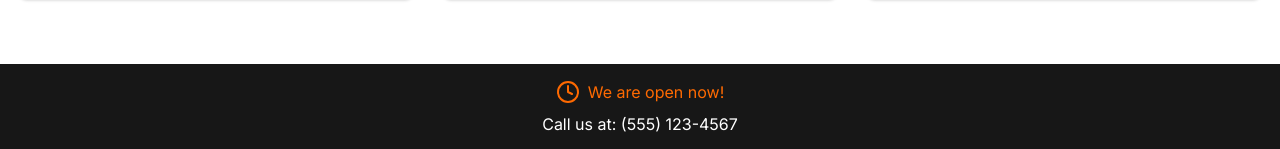
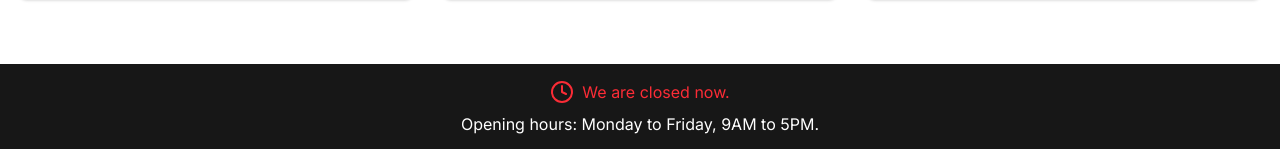
Before and after one commit to mfgcorpusjr/cambridge-rentals, a React (Vite) app: page / in a window 1280 px wide. Shown: the part 2193-2342 px from the top of the page. Built offline with nearby package versions, Linux system fonts and the light colour scheme.

Commit message:
Dynamic footer for opening and closing hours

```diff
--- a/src/components/Footer.tsx
+++ b/src/components/Footer.tsx
@@ -1,13 +1,33 @@
 import { LucideClock } from "lucide-react";
 
 export default function Footer() {
-  return (
-    <footer className="flex flex-col items-center gap-2 p-4 bg-neutral-900">
+  const openElement = (
+    <>
       <p className="flex items-center gap-2 text-primary">
         <LucideClock /> We are open now!
       </p>
 
       <p className="text-white">Call us at: (555) 123-4567</p>
+    </>
+  );
+
+  const closeElement = (
+    <>
+      <p className="flex items-center gap-2 text-red-500">
+        <LucideClock /> We are closed now.
+      </p>
+
+      <p className="text-white">Opening hours: Monday to Friday, 9AM to 5PM.</p>
+    </>
+  );
+
+  const now = new Date();
+  const isWeekDay = now.getDay() >= 1 && now.getDay() <= 5;
+  const isOfficeHour = now.getHours() >= 9 && now.getHours() < 17;
+
+  return (
+    <footer className="flex flex-col items-center gap-2 p-4 bg-neutral-900">
+      {isWeekDay && isOfficeHour ? openElement : closeElement}
     </footer>
   );
 }
```
